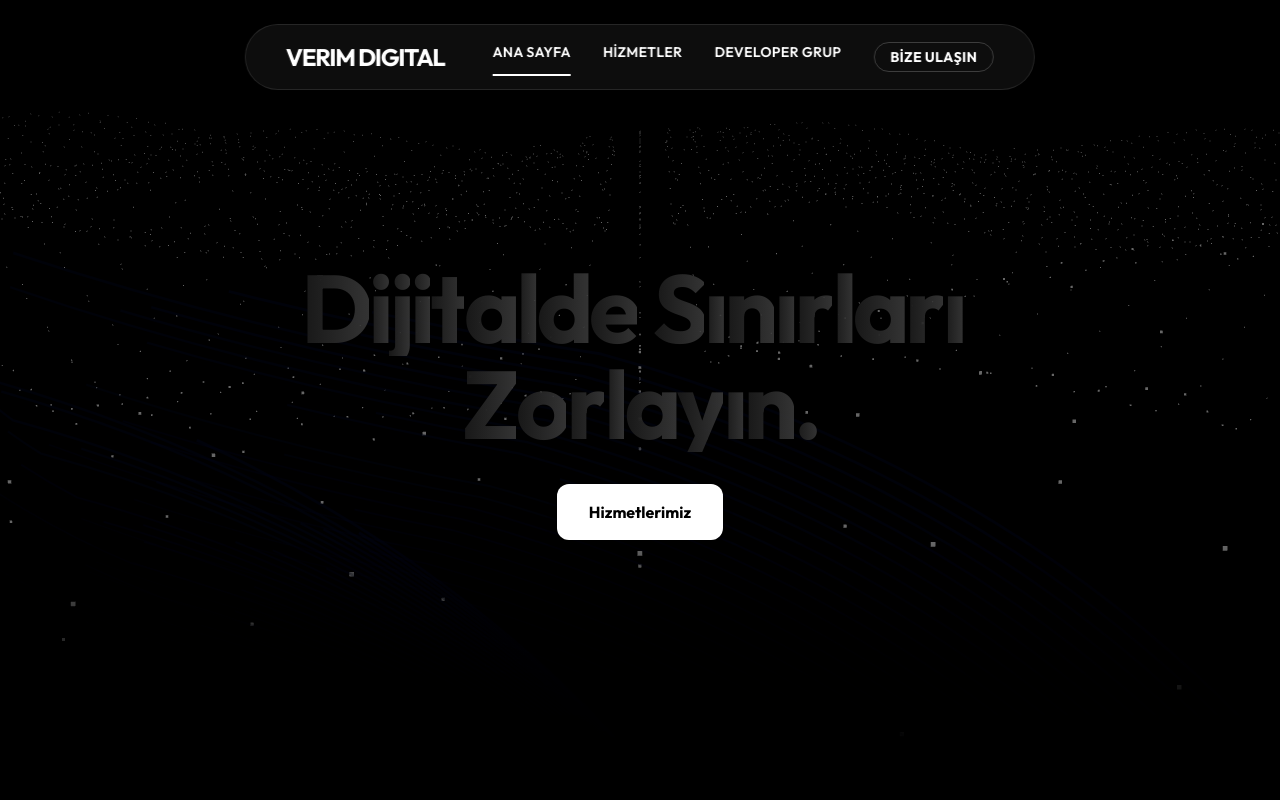
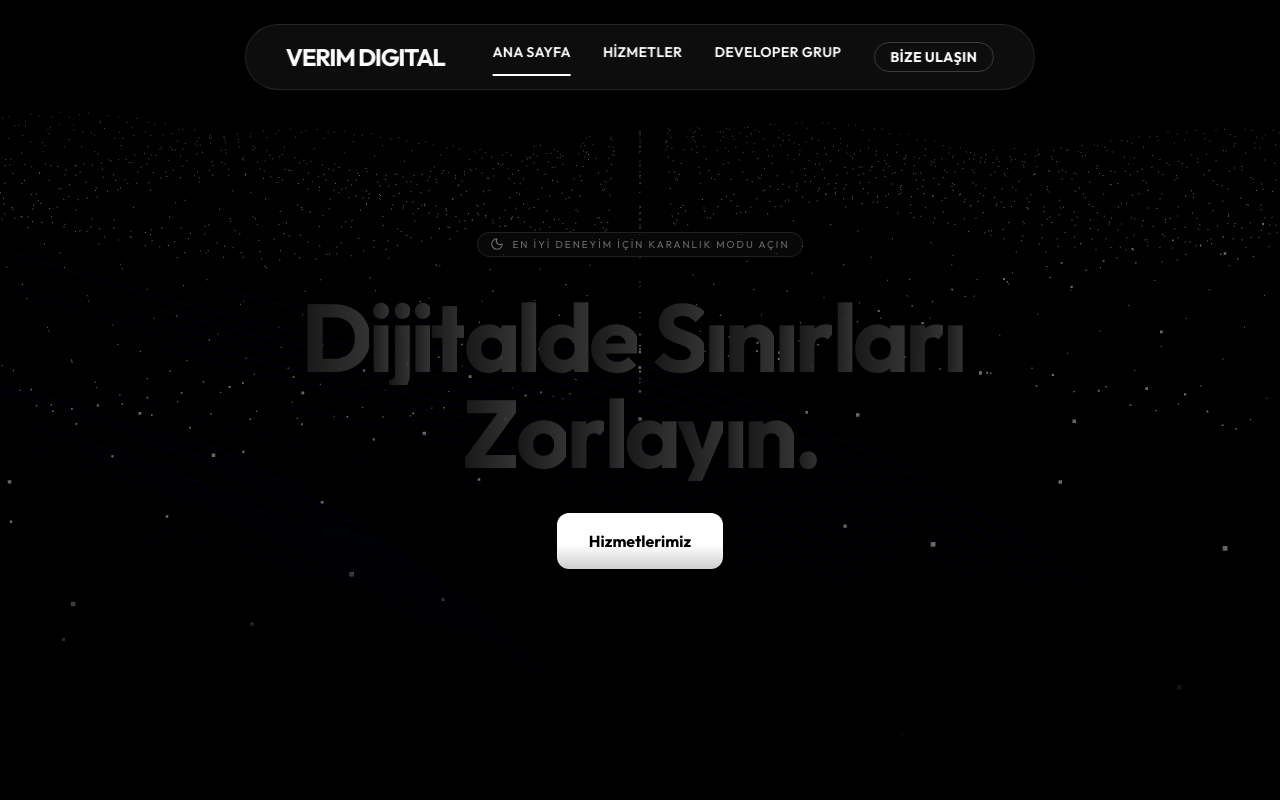
Before and after one commit to onurgncode/Verim-Digital, a React (Vite) app: page / in a window 1280 px wide. Shown: the top 800 px of the page. Built offline with nearby package versions, Linux system fonts and the light colour scheme.

Commit message:
Refine hero badge text for dark mode suggestion

```diff
--- a/src/components/ui/background-paths.tsx
+++ b/src/components/ui/background-paths.tsx
@@ -1,6 +1,7 @@
 "use client";
 
 import { motion } from "framer-motion";
+import { Moon } from "lucide-react";
 
 function FloatingPaths({ position }: { position: number }) {
     const paths = Array.from({ length: 36 }, (_, i) => ({
@@ -71,6 +72,16 @@ export function BackgroundPaths({
                     transition={{ duration: 2 }}
                     className="max-w-4xl mx-auto"
                 >
+                    <motion.div
+                        initial={{ opacity: 0, y: 20 }}
+                        animate={{ opacity: 1, y: 0 }}
+                        transition={{ duration: 0.8 }}
+                        className="inline-flex items-center gap-2 px-3 py-1 rounded-full bg-white/[0.03] border border-white/10 backdrop-blur-md mb-8 hover:bg-white/[0.05] transition-colors cursor-default group"
+                    >
+                        <Moon className="w-3.5 h-3.5 text-white/40 group-hover:text-white transition-colors" />
+                        <span className="text-[10px] uppercase tracking-[0.2em] text-white/40 group-hover:text-white transition-colors font-medium">En iyi deneyim için karanlık modu açın</span>
+                    </motion.div>
+
                     <h1 className="text-4xl sm:text-7xl md:text-8xl font-bold mb-8 tracking-tighter leading-[1.1]">
                         {words.map((word, wordIndex) => (
                             <span
```
